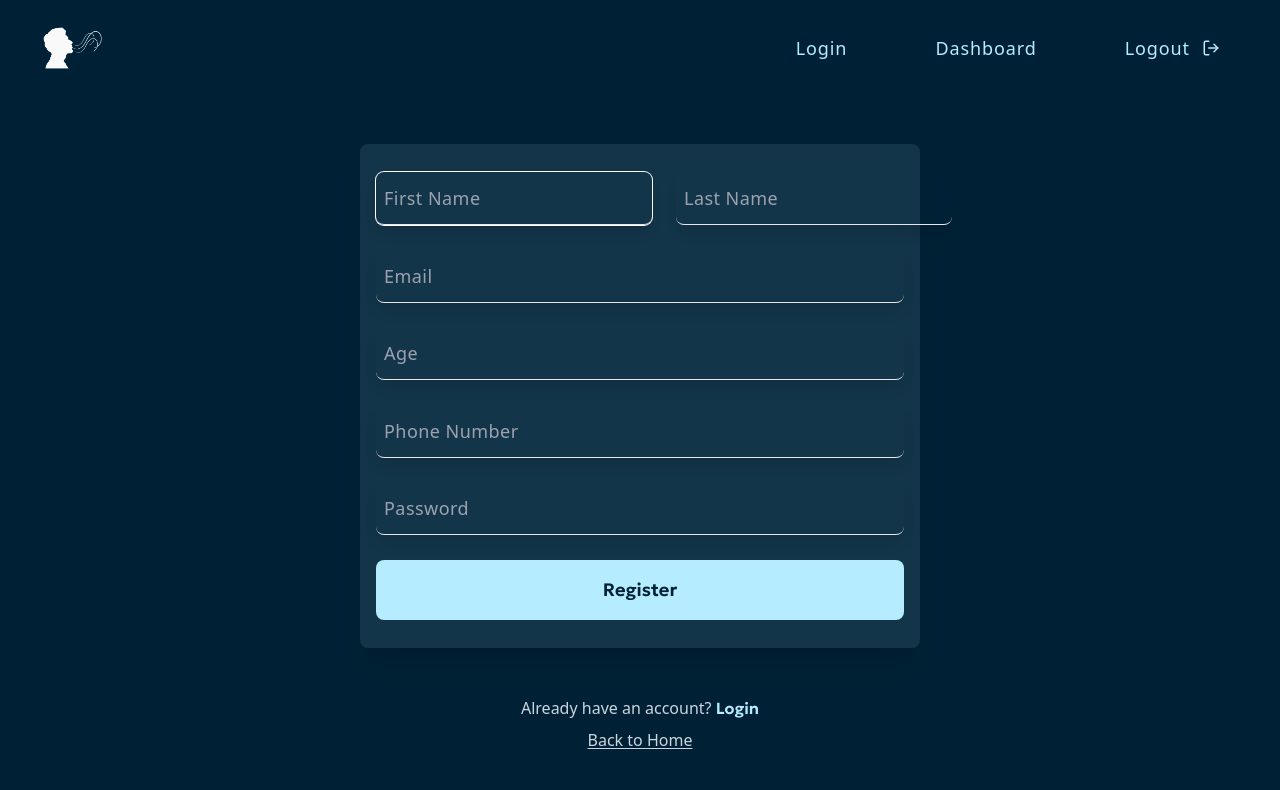
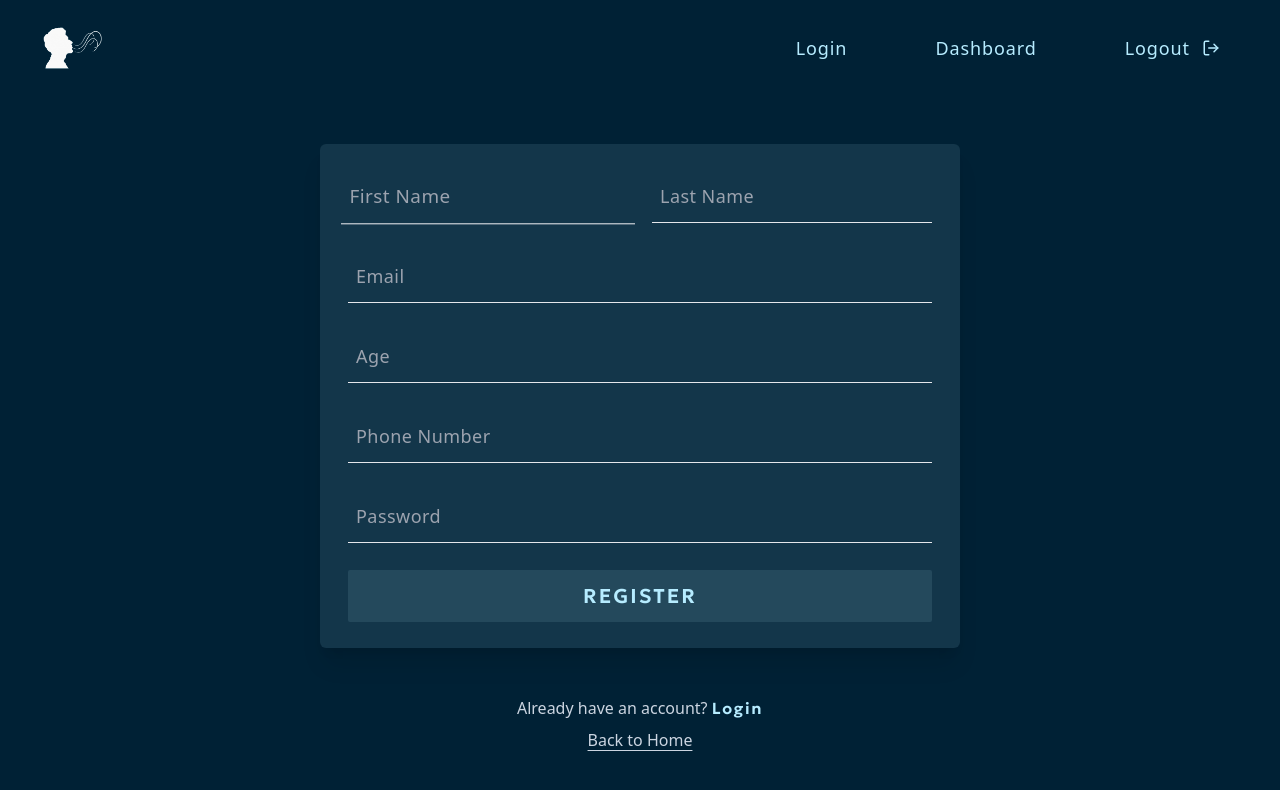
Before and after one commit to Kunwar-Aditya-Codes/dental-diaries, a React (Vite) app in the folder client/: page /user_register in a window 1280 px wide. Shown: the top 790 px of the page. Built offline with nearby package versions, Linux system fonts and the light colour scheme.

Commit message:
updated: UI

```diff
--- a/client/src/pages/Home.tsx
+++ b/client/src/pages/Home.tsx
@@ -5,8 +5,8 @@ import { Link } from "react-router-dom";
 const Home: FC = () => {
   return (
     <>
-      <div className="flex flex-col px-10 py-4 md:flex-row md:items-center">
-        <div className="flex h-full flex-[0.5] flex-col items-center space-y-8 md:items-start md:justify-start md:space-y-28 md:text-center">
+      <div className="flex h-full flex-col px-10 py-4 md:flex-row md:items-center">
+        <div className="flex flex-[0.5] flex-col items-center space-y-8 md:items-start md:justify-start md:space-y-28 md:text-center">
           <div>
             <h1 className=" text-center font-custom text-6xl tracking-wide text-secondary md:text-start md:text-8xl lg:text-[9rem]">
               Dental Diaries
@@ -25,7 +25,7 @@ const Home: FC = () => {
             </Link>
           </button>
         </div>
-        <div className="flex h-full flex-[0.5] items-end justify-center md:items-start md:justify-center">
+        <div className="flex h-full flex-[0.5] items-end justify-center md:items-center md:justify-center">
           <img
             src={Hero}
             alt="hero-image"
--- a/client/src/pages/Users/Register.tsx
+++ b/client/src/pages/Users/Register.tsx
@@ -15,44 +15,51 @@ const Register: FC = ({}) => {
     phoneNumber: 0,
   });
 
+  const handleSubmit = (e: React.FormEvent<HTMLFormElement>) => {
+    e.preventDefault();
+  };
+
   return (
     <div className="flex h-full flex-col items-center justify-evenly p-4 text-slate-300">
-      <form className=" flex h-[75%] w-full max-w-[35rem] flex-col  justify-around rounded-lg bg-secondary/10  p-4  font-light  shadow-xl backdrop-blur-md">
-        <div className="flex flex-col space-y-2  md:flex-row md:items-center md:justify-between md:space-x-6 md:space-y-0">
+      <form
+        onSubmit={handleSubmit}
+        className=" flex h-[75%] w-full max-w-[40rem] flex-col  justify-around rounded-md bg-secondary/10  px-7 py-3  font-light  shadow-xl"
+      >
+        <div className="flex flex-col  space-y-2  md:flex-row md:items-center md:justify-between md:space-x-6 md:space-y-0">
           <input
-            className="rounded-lg border-b bg-transparent px-2 py-3  tracking-wide shadow-lg  outline-none focus:ring-1 focus:ring-white  md:flex-grow md:text-lg"
+            className="  border-b bg-transparent px-2 py-3 tracking-wide text-secondary   outline-none transition ease-out focus:scale-105   md:flex-grow md:text-lg"
             type="text"
             autoFocus
             placeholder="First Name"
           />
           <input
-            className="rounded-lg border-b bg-transparent px-2 py-3  tracking-wide   shadow-lg outline-none focus:ring-1 focus:ring-white  md:flex-grow md:text-lg"
+            className=" border-b bg-transparent px-2 py-3  tracking-wide  text-secondary   outline-none transition ease-out focus:scale-105    md:flex-grow md:text-lg"
             type="text"
             placeholder="Last Name"
           />
         </div>
         <input
-          className="rounded-lg border-b bg-transparent px-2 py-3  tracking-wide  shadow-lg outline-none   focus:ring-1  focus:ring-white md:text-lg"
+          className=" border-b bg-transparent px-2 py-3  tracking-wide text-secondary outline-none  transition ease-out   focus:scale-105    md:text-lg"
           type="email"
           placeholder="Email"
         />
         <input
-          className="rounded-lg border-b bg-transparent px-2 py-3  tracking-wide  shadow-lg outline-none   focus:ring-1  focus:ring-white md:text-lg"
+          className=" border-b bg-transparent px-2 py-3  tracking-wide text-secondary outline-none  transition ease-out   focus:scale-105      md:text-lg"
           type="text"
           placeholder="Age"
         />
         <input
-          className="rounded-lg border-b bg-transparent px-2 py-3  tracking-wide  shadow-lg outline-none   focus:ring-1  focus:ring-white md:text-lg"
+          className=" border-b bg-transparent px-2 py-3  tracking-wide text-secondary outline-none  transition ease-out   focus:scale-105      md:text-lg"
           type="text"
           placeholder="Phone Number"
         />
         <input
-          className="rounded-lg border-b bg-transparent px-2 py-3  tracking-wide  shadow-lg outline-none   focus:ring-1  focus:ring-white md:text-lg"
+          className=" border-b bg-transparent px-2 py-3  tracking-wide text-secondary outline-none  transition ease-out   focus:scale-105      md:text-lg"
           type="password"
           placeholder="Password"
         />
 
-        <button className="rounded-lg bg-secondary py-2 font-custom text-lg text-primary outline-none md:py-4">
+        <button className="active: rounded-sm bg-secondary/10  py-2 font-custom uppercase tracking-widest  text-secondary outline-none transition ease-out active:scale-95 active:ring-2 active:ring-secondary md:py-3 md:text-xl">
           Register
         </button>
       </form>
@@ -60,12 +67,15 @@ const Register: FC = ({}) => {
       <div className="mx-auto mt-4 flex w-full max-w-[35rem] flex-col items-center space-y-2">
         <p className="text-start">
           Already have an account?{" "}
-          <Link to="/login" className="font-custom text-secondary">
+          <Link
+            to="/login"
+            className="font-custom tracking-widest text-secondary"
+          >
             Login
           </Link>
         </p>
 
-        <Link to="/" className="underline underline-offset-2">
+        <Link to="/" className="underline underline-offset-4">
           Back to Home
         </Link>
       </div>
```
